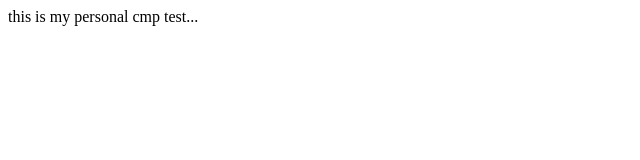
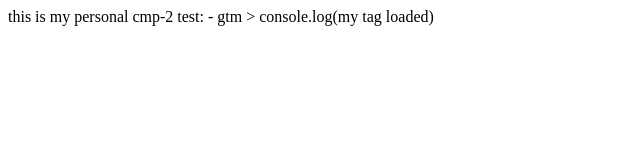
Before and after one commit to uc-gw/cmp-2, a plain HTML site: page index.html in a window 1280 px wide. Shown: the whole page, without its empty margins (0-640 px from the left). Drawn offline with Linux system fonts and the light colour scheme.

Commit message:
Update index.html

```diff
--- a/index.html
+++ b/index.html
@@ -15,7 +15,8 @@
 
 <body>
 
-this is my personal cmp test...
+this is my personal cmp-2 test:
+  - gtm > console.log(my tag loaded)
 
 </body>
 </html>
```
